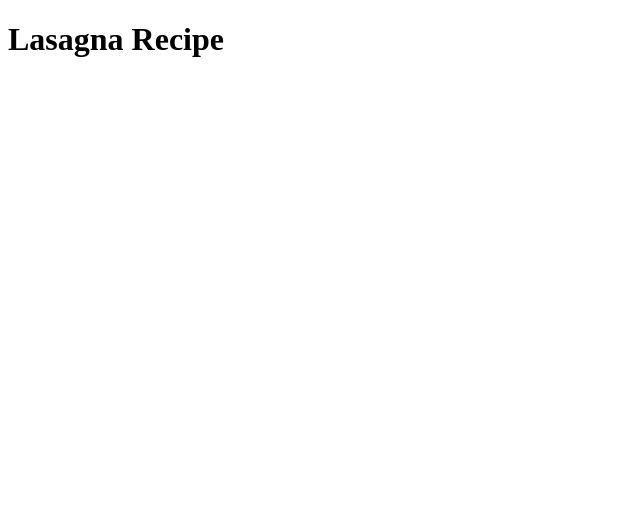
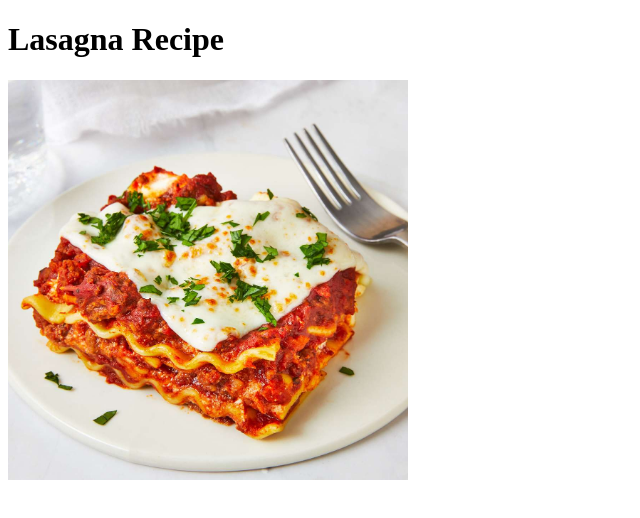
Before and after one commit to linlew/odin-recipes, a plain HTML site: page recipes/lasagna.html in a window 1280 px wide. Shown: the whole page, without its empty margins (0-640 px from the left). Drawn offline with Linux system fonts and the light colour scheme.

Commit message:
image added to lasagna page

```diff
--- a/recipes/lasagna.html
+++ b/recipes/lasagna.html
@@ -4,8 +4,16 @@
     <meta charset="UTF-8" />
     <meta name="viewport" content="width=device-width, initial-scale=1.0" />
     <title>Document</title>
+    <style>
+      img {
+        width: 400px;
+        height: 400px;
+        object-fit: cover;
+      }
+    </style>
   </head>
   <body>
     <h1>Lasagna Recipe</h1>
+    <img src="../image/lasagna.jpeg" alt="plate of cooked lasagna" />
   </body>
 </html>
```
